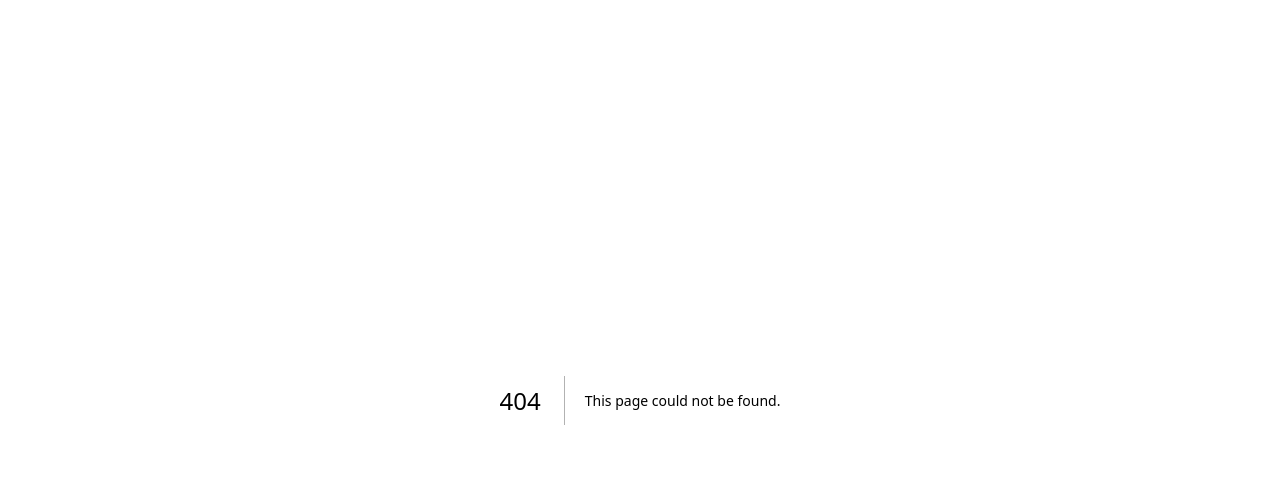
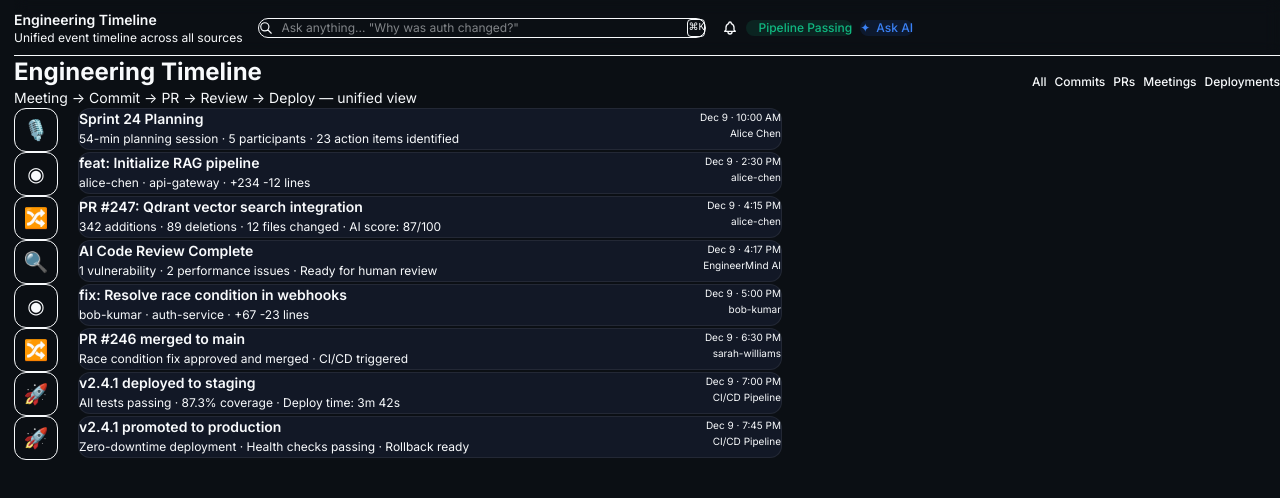
Before and after one commit to Kunjalb29/EngineerMind-AI, a Next.js app in the folder frontend/: page /dashboard/timeline in a window 1280 px wide. Before the commit this address had no page. Shown: the top 498 px of the page. Built offline with nearby package versions, Linux system fonts and the light colour scheme; some icons are missing.

Commit message:
feat: implement legacy engineering timeline feed

```diff
--- /dev/null
+++ b/frontend/app/(dashboard)/dashboard/timeline/page.tsx
@@ -0,0 +1,142 @@
+"use client";
+
+import { useRef, useEffect, useState } from "react";
+import { motion } from "framer-motion";
+import Topbar from "@/components/dashboard/Topbar";
+
+const EVENTS = [
+  {
+    id: 1, type: "meeting", icon: "🎙️", title: "Sprint 24 Planning",
+    description: "54-min planning session · 5 participants · 23 action items identified",
+    time: "Dec 9 · 10:00 AM", color: "#00B67A", actor: "Alice Chen",
+  },
+  {
+    id: 2, type: "commit", icon: "◉", title: "feat: Initialize RAG pipeline",
+    description: "alice-chen · api-gateway · +234 -12 lines",
+    time: "Dec 9 · 2:30 PM", color: "#2F6BFF", actor: "alice-chen",
+  },
+  {
+    id: 3, type: "pr", icon: "🔀", title: "PR #247: Qdrant vector search integration",
+    description: "342 additions · 89 deletions · 12 files changed · AI score: 87/100",
+    time: "Dec 9 · 4:15 PM", color: "#D4A017", actor: "alice-chen",
+  },
+  {
+    id: 4, type: "review", icon: "🔍", title: "AI Code Review Complete",
+    description: "1 vulnerability · 2 performance issues · Ready for human review",
+    time: "Dec 9 · 4:17 PM", color: "#FF9F0A", actor: "EngineerMind AI",
+  },
+  {
+    id: 5, type: "commit", icon: "◉", title: "fix: Resolve race condition in webhooks",
+    description: "bob-kumar · auth-service · +67 -23 lines",
+    time: "Dec 9 · 5:00 PM", color: "#2F6BFF", actor: "bob-kumar",
+  },
+  {
+    id: 6, type: "pr", icon: "🔀", title: "PR #246 merged to main",
+    description: "Race condition fix approved and merged · CI/CD triggered",
+    time: "Dec 9 · 6:30 PM", color: "#00B67A", actor: "sarah-williams",
+  },
+  {
+    id: 7, type: "deploy", icon: "🚀", title: "v2.4.1 deployed to staging",
+    description: "All tests passing · 87.3% coverage · Deploy time: 3m 42s",
+    time: "Dec 9 · 7:00 PM", color: "#00B67A", actor: "CI/CD Pipeline",
+  },
+  {
+    id: 8, type: "deploy", icon: "🚀", title: "v2.4.1 promoted to production",
+    description: "Zero-downtime deployment · Health checks passing · Rollback ready",
+    time: "Dec 9 · 7:45 PM", color: "#00B67A", actor: "CI/CD Pipeline",
+  },
+];
+
+const EVENT_COLORS: Record<string, string> = {
+  meeting: "border-success bg-success/10",
+  commit: "border-blue bg-blue/10",
+  pr: "border-accent bg-accent-muted",
+  review: "border-warning bg-warning/10",
+  deploy: "border-success bg-success/10",
+};
+
+export default function TimelinePage() {
+  const [filter, setFilter] = useState("All");
+  const filters = ["All", "Commits", "PRs", "Meetings", "Deployments"];
+
+  const filtered = filter === "All" ? EVENTS : EVENTS.filter(e => {
+    if (filter === "Commits") return e.type === "commit";
+    if (filter === "PRs") return e.type === "pr" || e.type === "review";
+    if (filter === "Meetings") return e.type === "meeting";
+    if (filter === "Deployments") return e.type === "deploy";
+    return true;
+  });
+
+  return (
+    <div className="flex flex-col h-full overflow-hidden">
+      <Topbar title="Engineering Timeline" subtitle="Unified event timeline across all sources" />
+
+      <main className="flex-1 overflow-y-auto p-6">
+        <motion.div initial={{ opacity: 0, y: 16 }} animate={{ opacity: 1, y: 0 }} transition={{ duration: 0.4 }}>
+
+          <div className="flex items-center justify-between mb-6">
+            <div>
+              <h2 className="font-heading text-2xl font-bold text-text-primary mb-1">Engineering Timeline</h2>
+              <p className="text-sm text-text-secondary">Meeting → Commit → PR → Review → Deploy — unified view</p>
+            </div>
+            <div className="flex items-center gap-2 p-1 bg-elevated rounded-xl">
+              {filters.map(f => (
+                <button
+                  key={f}
+                  onClick={() => setFilter(f)}
+                  className={`text-xs px-3 py-1.5 rounded-lg font-medium transition-all ${
+                    filter === f ? "bg-surface text-text-primary shadow-card" : "text-text-muted hover:text-text-secondary"
+                  }`}
+                >
+                  {f}
+                </button>
+              ))}
+            </div>
+          </div>
+
+          <div className="max-w-3xl">
+            <div className="relative">
+              {/* Vertical line */}
+              <div className="absolute left-[22px] top-0 bottom-0 w-px bg-border" />
+
+              <div className="space-y-4">
+                {filtered.map((event, i) => (
+                  <motion.div
+                    key={event.id}
+                    initial={{ opacity: 0, x: -20 }}
+                    animate={{ opacity: 1, x: 0 }}
+                    transition={{ duration: 0.4, delay: i * 0.06 }}
+                    className="flex gap-5 items-start"
+                  >
+                    {/* Icon node */}
+                    <div
+                      className={`w-11 h-11 rounded-xl flex items-center justify-center text-xl flex-shrink-0 border ${EVENT_COLORS[event.type]} z-10 relative`}
+                    >
+                      {event.icon}
+                    </div>
+
+                    {/* Content */}
+                    <div className="flex-1 card p-4 rounded-2xl group hover:border-blue/20 transition-all cursor-pointer mt-0.5">
+                      <div className="flex items-start justify-between gap-3">
+                        <div className="flex-1">
+                          <h3 className="text-sm font-semibold text-text-primary mb-1 group-hover:text-blue transition-colors">
+                            {event.title}
+                          </h3>
+                          <p className="text-xs text-text-muted leading-relaxed">{event.description}</p>
+                        </div>
+                        <div className="text-right flex-shrink-0">
+                          <div className="text-[10px] text-text-muted whitespace-nowrap">{event.time}</div>
+                          <div className="text-[10px] text-text-secondary mt-1">{event.actor}</div>
+                        </div>
+                      </div>
+                    </div>
+                  </motion.div>
+                ))}
+              </div>
+            </div>
+          </div>
+        </motion.div>
+      </main>
+    </div>
+  );
+}
```
Also changed, not shown: 1 other file (tests, documents, lock files or other folders).
